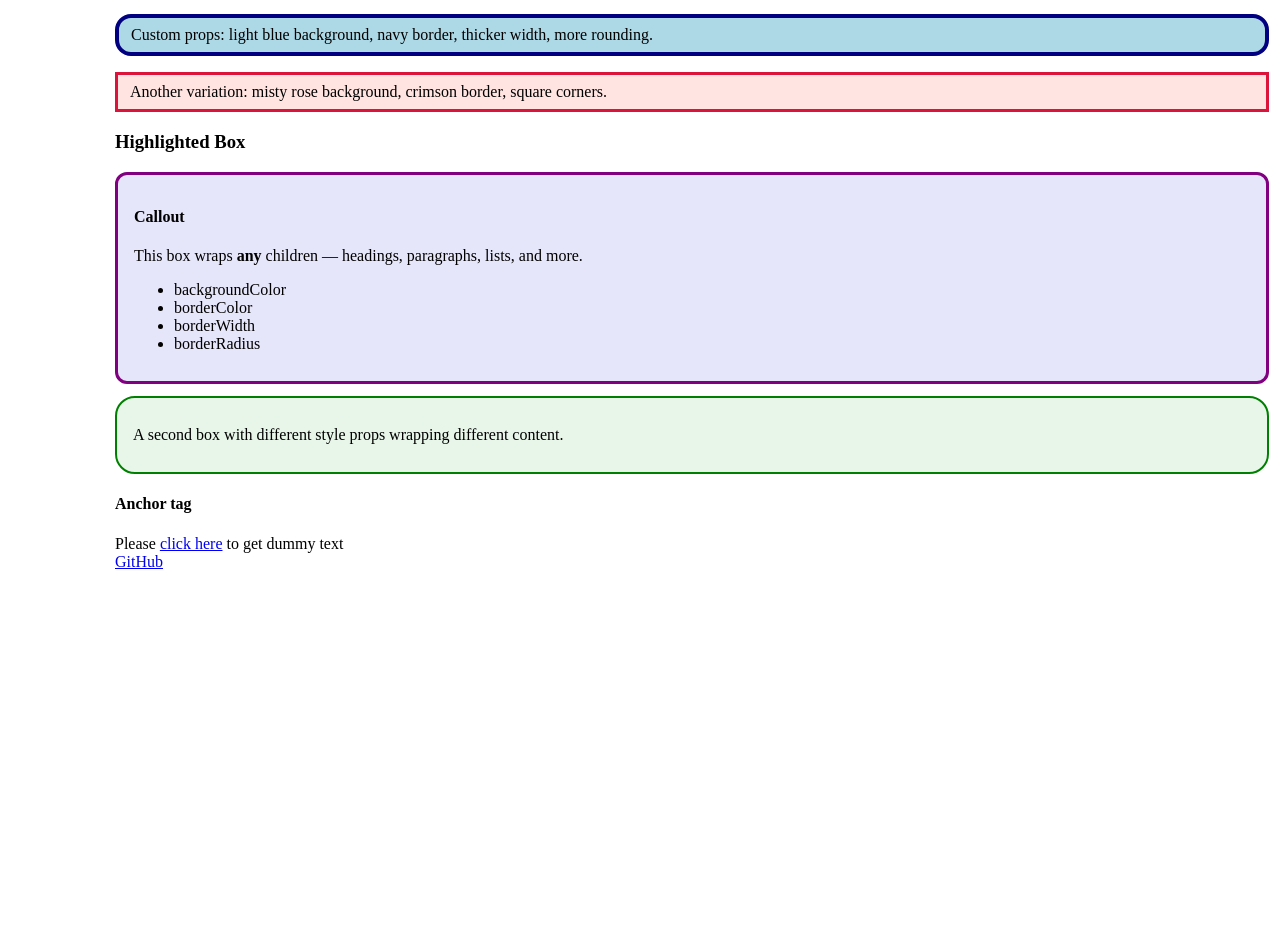
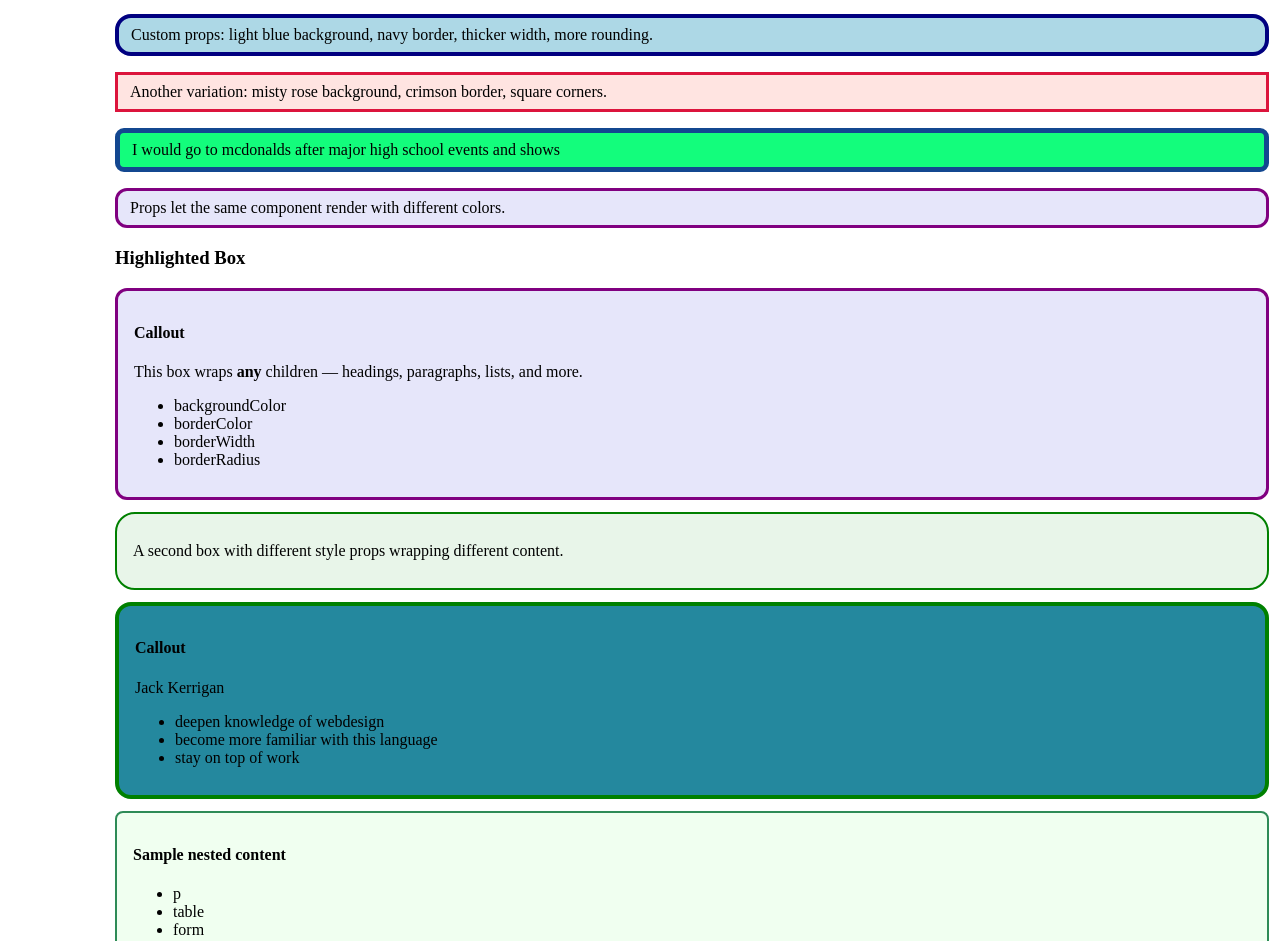
Before and after one commit to Jackerrigan/webdev-client, a Next.js app: page /labs/lab1 in a window 1280 px wide. Shown: the part 5791-6732 px from the top of the page. Before the commit the page ends 6373 px from the top, so only its background shows below. Built offline with nearby package versions, Linux system fonts and the light colour scheme.

Commit message:
highlightedbox and paragraph self/ai

```diff
--- a/app/labs/lab1/HighlightedBox.tsx
+++ b/app/labs/lab1/HighlightedBox.tsx
@@ -62,6 +62,28 @@ export default function HighlightedBoxLab() {
           A second box with different style props wrapping different content.
         </p>
       </HighlightedBox>
+      <HighlightedBox
+        backgroundColor="#24889e"
+        borderColor="green"
+        borderWidth={4}
+        borderRadius={16}
+      >
+        <h4>Callout</h4>
+        <p>Jack Kerrigan</p>
+        <ul>
+          <li>deepen knowledge of webdesign</li>
+          <li>become more familiar with this language</li>
+          <li>stay on top of work</li>
+        </ul>
+      </HighlightedBox>
+      <HighlightedBox backgroundColor="honeydew" borderColor="seagreen">
+        <h4>Sample nested content</h4>
+        <ul>
+          <li>p</li>
+          <li>table</li>
+          <li>form</li>
+        </ul>
+      </HighlightedBox>
     </div>
   );
 }
--- a/app/labs/lab1/HighlightedParagraph.tsx
+++ b/app/labs/lab1/HighlightedParagraph.tsx
@@ -46,6 +46,21 @@ export default function HighlightedParagraphLab() {
         borderWidth="3px"
         borderRadius="0px"
       />
+      <HighlightedParagraph
+        text="I would go to mcdonalds after major high school events and shows"
+        backgroundColor="#13fd7c"
+        border-style="dashed"
+        borderColor="#134790"
+        borderWidth="5px"
+        borderRadius="9px"
+      />
+      <HighlightedParagraph
+        text="Props let the same component render with different colors."
+        backgroundColor="lavender"
+        borderColor="purple"
+        borderWidth={3}
+        borderRadius={12}
+      />
     </div>
   );
 }
```
